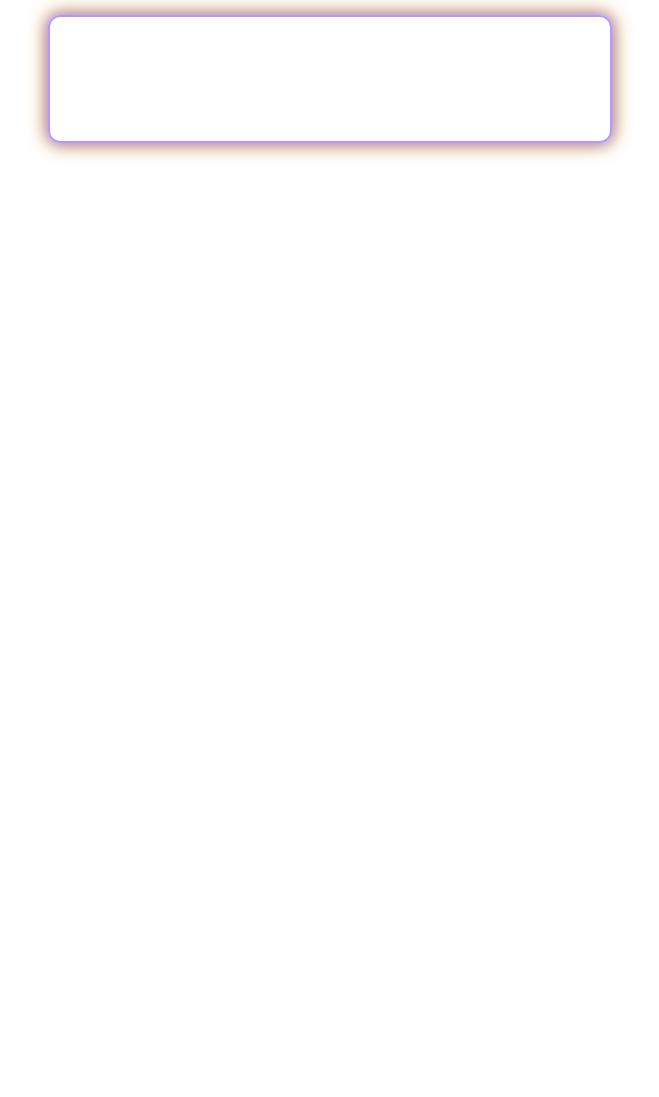
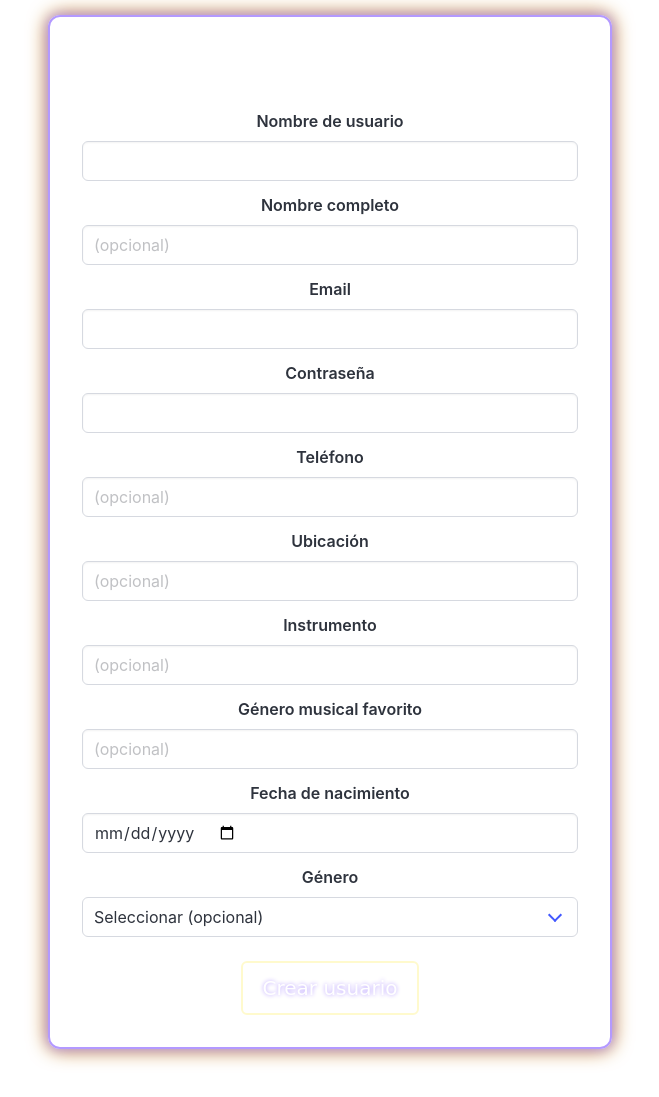
Before and after one commit to ValentinF27/Los-Bit-els-FIUBA, a plain HTML site: page Frontend/form.html in a window 1280 px wide. Shown: the part 33-1130 px from the top of the page, without its empty margins (310-969 px from the left). Before the commit the page ends 800 px from the top, so only its background shows below. Drawn offline with nearby package versions, Linux system fonts and the light colour scheme.

Commit message:
todos los campos y el boton para crearlo

```diff
--- a/Frontend/form.html
+++ b/Frontend/form.html
@@ -26,3 +26,107 @@
           <h2 class="title is-3 has-text-centered">Crear usuario</h2>
 
           <form id="create-user-form">
+
+            <!-- Nickname -->
+            <div class="field">
+              <label class="label">Nombre de usuario</label>
+              <div class="control">
+                <input class="input" type="text" name="nickname" required>
+              </div>
+            </div>
+
+            <!-- Nombre completo -->
+            <div class="field">
+              <label class="label">Nombre completo</label>
+              <div class="control">
+                <input class="input" type="text" name="name" placeholder="(opcional)">
+              </div>
+            </div>
+
+            <!-- Email -->
+            <div class="field">
+              <label class="label">Email</label>
+              <div class="control">
+                <input class="input" type="email" name="email" required>
+              </div>
+            </div>
+
+            <!-- Contraseña -->
+            <div class="field">
+              <label class="label">Contraseña</label>
+              <div class="control">
+                <input class="input" type="password" name="password" required>
+              </div>
+            </div>
+
+            <!-- Teléfono -->
+            <div class="field">
+              <label class="label">Teléfono</label>
+              <div class="control">
+                <input class="input" type="tel" name="phone" placeholder="(opcional)">
+              </div>
+            </div>
+
+            <!-- Ubicación -->
+            <div class="field">
+              <label class="label">Ubicación</label>
+              <div class="control">
+                <input class="input" type="text" name="location" placeholder="(opcional)">
+              </div>
+            </div>
+
+            <!-- Instrumento -->
+            <div class="field">
+              <label class="label">Instrumento</label>
+              <div class="control">
+                <input class="input" type="text" name="instruments" placeholder="(opcional)">
+              </div>
+            </div>
+
+            <!-- Género musical favorito -->
+            <div class="field">
+              <label class="label">Género musical favorito</label>
+              <div class="control">
+                <input class="input" type="text" name="genres" placeholder="(opcional)">
+              </div>
+            </div>
+
+            <!-- Fecha nacimiento -->
+            <div class="field">
+              <label class="label">Fecha de nacimiento</label>
+              <div class="control">
+                <input class="input" type="date" name="birth" placeholder="(opcional)">
+              </div>
+            </div>
+
+            <!-- Género -->
+            <div class="field">
+              <label class="label">Género</label>
+              <div class="control">
+                <div class="select is-fullwidth">
+                  <select name="gender">
+                    <option value="">Seleccionar (opcional)</option>
+                    <option value="M">Masculino</option>
+                    <option value="F">Femenino</option>
+                    <option value="O">Otro</option>
+                  </select>
+                </div>
+              </div>
+            </div>
+
+            <!-- Botón -->
+            <div class="field mt-5">
+              <div class="control has-text-centered">
+                <button class="button is-primary is-medium" type="submit">
+                  Crear usuario
+                </button>
+              </div>
+            </div>
+
+          </form>
+        </div>
+
+      </div>
+    </div>
+  </div>
+</section>
```
